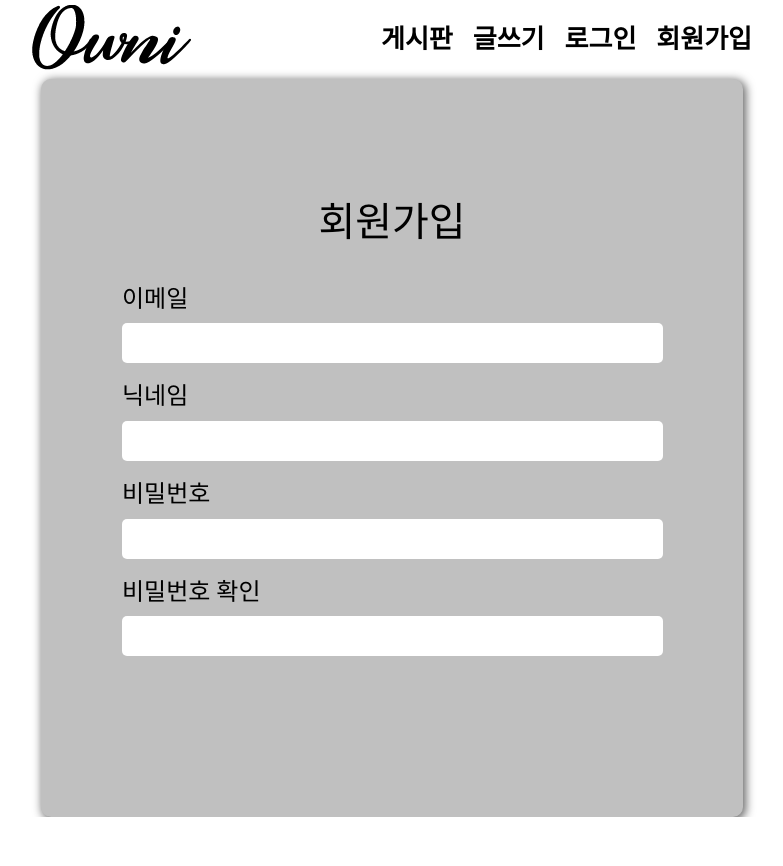
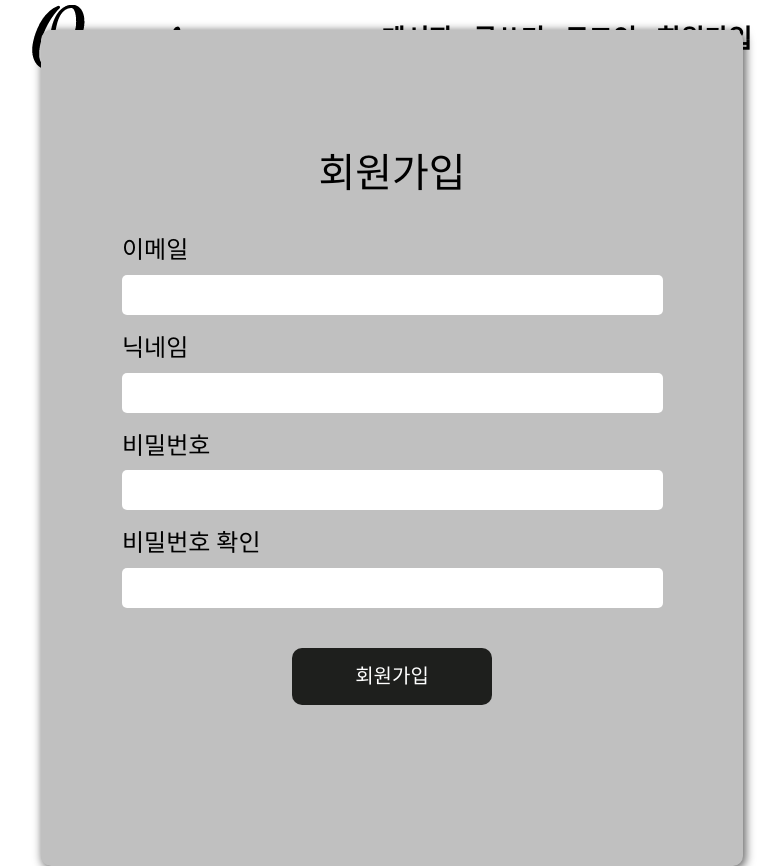
Before and after one commit to owni14/react-crud-project, a React (Create React App) app: page /Sign-up in a window 1280 px wide. Shown: the whole page, without its empty margins (248-1031 px from the left). Before the commit the page ends 817 px from the top, so only its background shows below. Built offline with nearby package versions, Linux system fonts and the light colour scheme; a web font is replaced by a local one.

Commit message:
:art: style: 회원가입, 로그인 버튼 UI

```diff
--- a/src/pages/SignIn.tsx
+++ b/src/pages/SignIn.tsx
@@ -15,6 +15,7 @@ const SignIn = () => {
             </S.SignTextBox>
           ))}
         </S.SignTextContainer>
+        <S.SignButton>로그인</S.SignButton>
       </S.SignLayout>
     </Border>
   );
--- a/src/pages/SignUp.tsx
+++ b/src/pages/SignUp.tsx
@@ -15,6 +15,7 @@ const SignUp = () => {
             </S.SignTextBox>
           ))}
         </S.SignTextContainer>
+        <S.SignButton>회원가입</S.SignButton>
       </S.SignLayout>
     </Border>
   );
--- a/src/styles/common-style.ts
+++ b/src/styles/common-style.ts
@@ -5,6 +5,7 @@ export const SignLayout = styled.div`
   display: flex;
   flex-direction: column;
   justify-content: center;
+  align-items: center;
   flex: 1;
   gap: 2rem;
   padding: 6rem 4rem 8rem 4rem;
@@ -48,4 +49,17 @@ export const SignInput = styled.input`
   border: 1px solid transparent;
   border-radius: 5px;
 `;
+
+export const SignButton = styled.button<{ theme: string }>`
+  border: 1px solid transparent;
+  border-radius: 10px;
+  background-color: ${({ theme }) => theme.colors.black};
+  padding: 0.8rem;
+  color: ${({ theme }) => theme.colors.white};
+  width: 10rem;
+
+  &:hover {
+    background-color: ${({ theme }) => theme.colors.lightBlack};
+  }
+`;
 // ====================================================
--- a/src/styles/global-style.ts
+++ b/src/styles/global-style.ts
@@ -43,5 +43,5 @@ export const GlobalStyle = createGlobalStyle`
     height: 100%;
   }
 
-  a { cursor: pointer; text-decoration: none; color: inherit }
+  a, button { cursor: pointer; text-decoration: none; color: inherit }
 `;
--- a/src/styles/styled.d.ts
+++ b/src/styles/styled.d.ts
@@ -6,6 +6,7 @@ declare module 'styled-components' {
       black: string;
       white: string;
       gray: string;
+      lightBlack: string;
     };
   }
 }
--- a/src/styles/theme.ts
+++ b/src/styles/theme.ts
@@ -5,5 +5,6 @@ export const theme: DefaultTheme = {
     black: '#1e1f1d',
     white: '#ffffff',
     gray: '#C0C0C0',
+    lightBlack: '#393e46',
   },
 };
```
